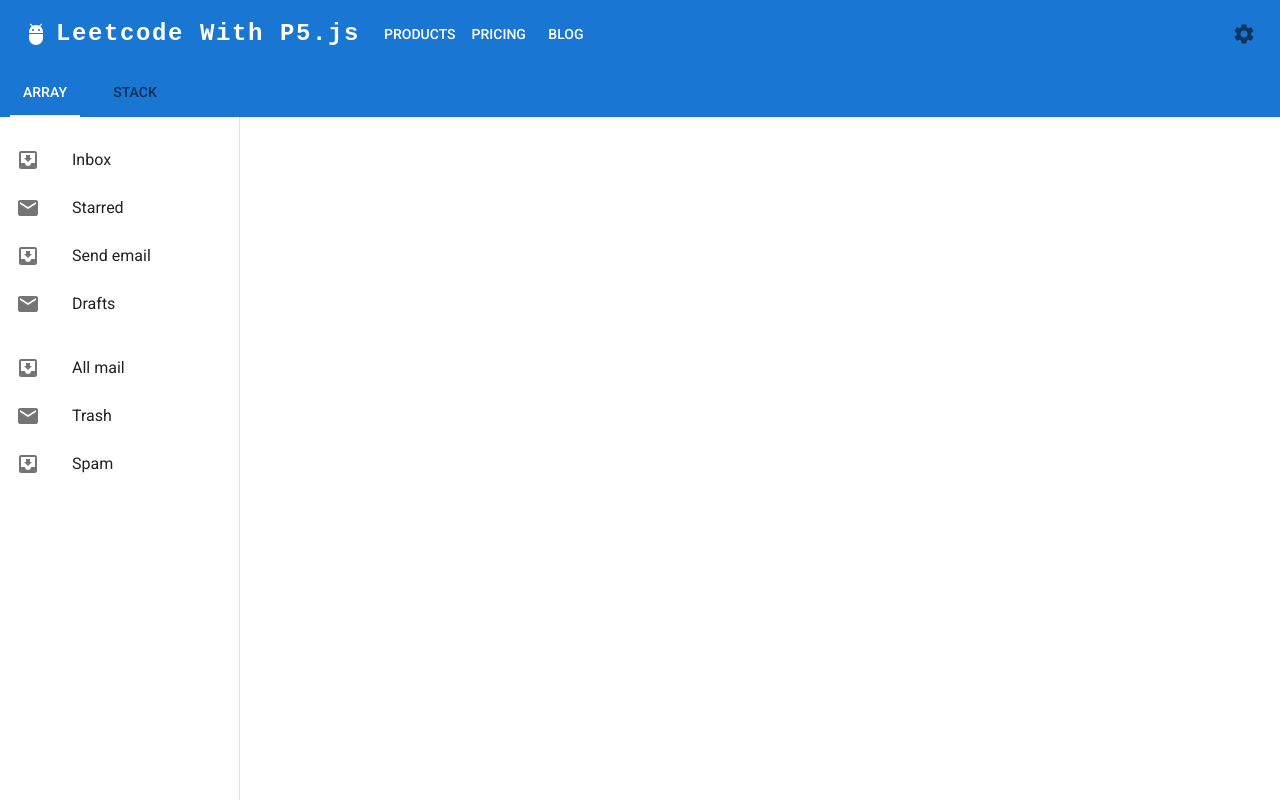
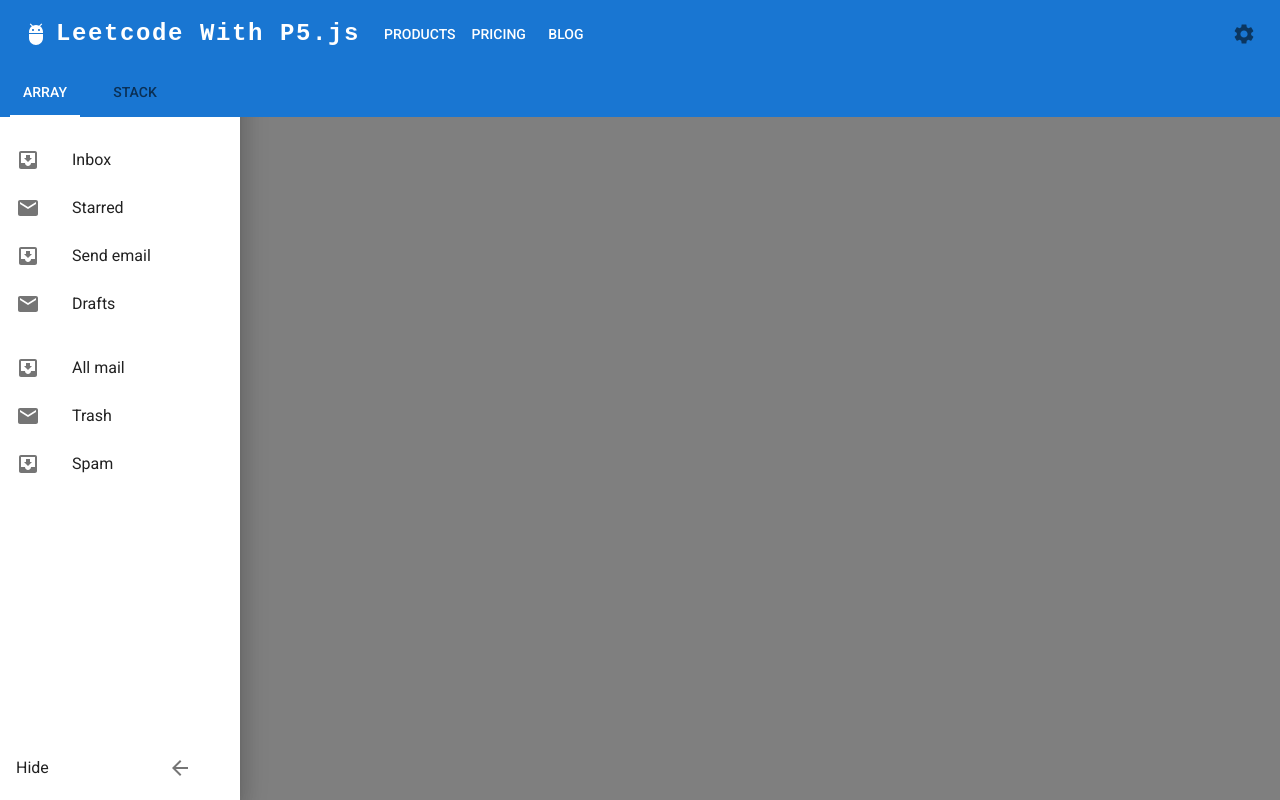
Before and after one commit to ajaynair1998/leetcode-with-p5js, a React (Create React App) app: page /home in a window 1280 px wide. Built offline with nearby package versions, Linux system fonts and the light colour scheme.

Commit message:
add : hide drawer

```diff
--- a/src/components/Drawer/index.tsx
+++ b/src/components/Drawer/index.tsx
@@ -9,15 +9,22 @@ import ListItemIcon from '@mui/material/ListItemIcon'
 import ListItemText from '@mui/material/ListItemText'
 import InboxIcon from '@mui/icons-material/MoveToInbox'
 import MailIcon from '@mui/icons-material/Mail'
+import ArrowBackIcon from '@mui/icons-material/ArrowBack'
+import { useEffect } from 'react'
 
 const drawerWidth = 240
 
 export default function PermanentDrawer() {
+  const [open, setOpen] = React.useState(true)
+
+  useEffect(() => {
+    setOpen(open)
+  }, [])
   return (
     <Box sx={{ display: 'flex' }}>
       <Drawer
         sx={{
-          zIndex: -9999,
+          zIndex: -1,
           width: drawerWidth,
           flexShrink: 0,
           '& .MuiDrawer-paper': {
@@ -25,8 +32,9 @@ export default function PermanentDrawer() {
             boxSizing: 'border-box',
           },
         }}
-        variant='permanent'
+        variant='temporary'
         anchor='left'
+        open={open}
       >
         <Toolbar />
         <Toolbar />
@@ -51,6 +59,17 @@ export default function PermanentDrawer() {
             </ListItem>
           ))}
         </List>
+        <List sx={{ bottom: 0, position: 'fixed', width: drawerWidth }}>
+          <ListItem disablePadding>
+            <ListItemButton onClick={() => setOpen(false)}>
+              <ListItemText primary={'Hide'} />
+              <ListItemIcon>
+                {' '}
+                <ArrowBackIcon />
+              </ListItemIcon>
+            </ListItemButton>
+          </ListItem>
+        </List>
       </Drawer>
     </Box>
   )
```
